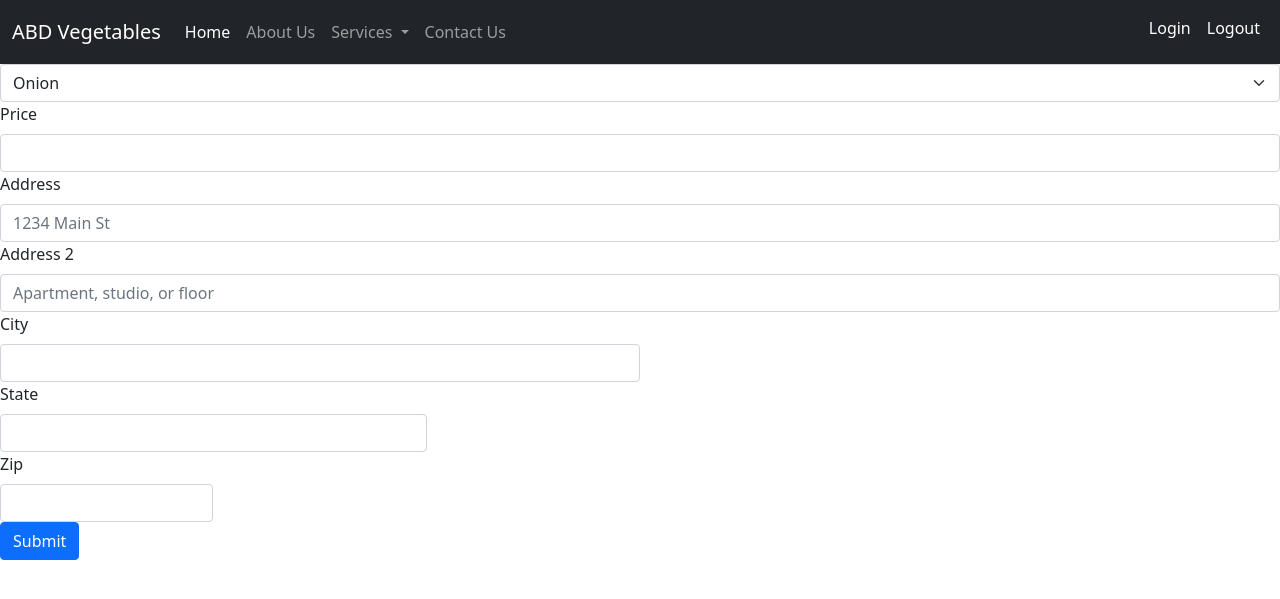
After one commit to Tanuj1789/abdveg, a Django app: page /sellVeg in a window 1280 px wide. The commit adds this page. Shown: the top 599 px of the page. Run offline with Django 3.2, Linux system fonts and the light colour scheme; a user stored in the database is signed in; some libraries are stand-ins or nearby versions.

Commit message:
created sell page

```diff
--- a/abdveggies/settings.py
+++ b/abdveggies/settings.py
@@ -156,7 +156,7 @@ SOCIALACCOUNT_PROVIDERS = {
     }
 }
 
-SITE_ID = 4
+SITE_ID = 3
 
 LOGIN_REDIRECT_URL = '/'
 LOGOUT_REDIRECT_URL = '/'
--- a/mart/admin.py
+++ b/mart/admin.py
@@ -1,5 +1,6 @@
 from django.contrib import admin
 from mart.models import Contact
-
+from mart.models import SellVeg
 # Register your models here.
 admin.site.register(Contact)
+admin.site.register(SellVeg)
--- a/mart/urls.py
+++ b/mart/urls.py
@@ -9,6 +9,7 @@ urlpatterns = [
     path("service",views.service, name="service"),
     path("contact",views.contact, name="contact"),
     path("login",views.login, name="login"),
+    path("sellVeg",views.sellVeg, name="sellVeg"),
     path('logout/', LogoutView.as_view()),
 
 ]
--- a/mart/views.py
+++ b/mart/views.py
@@ -1,6 +1,6 @@
 from datetime import datetime
 from django.shortcuts import render,HttpResponse
-from mart.models import Contact
+from mart.models import Contact,SellVeg
 from datetime import datetime
 from django.contrib import messages
 import logging
@@ -37,3 +37,24 @@ def contact(request):
 
 def login(request):
     return render(request,'../templates/login.html')
+
+def sellVeg(request):
+    current_user = request.user
+
+    if current_user.id==None:
+        return render(request,'../templates/login.html')
+    else:
+        if request.method == "POST":
+            email= current_user.email
+            print(current_user.email)
+            name= request.POST.get('name')
+            price= request.POST.get('price')
+            addr= request.POST.get('addr')
+            addr1= request.POST.get('addr1')
+            city= request.POST.get('city')
+            state= request.POST.get('state')
+            zip= request.POST.get('zip')
+            sellveg= SellVeg(email=email,name=name,price=price,addr=addr,addr1=addr1,city=city,state=state,zip=zip)
+            sellveg.save()
+            messages.success(request, 'Your vegetables have been added!')
+        return render(request,'../templates/sellVeg.html')
--- a/templates/base.html
+++ b/templates/base.html
@@ -36,7 +36,7 @@
           </a>
           <ul class="dropdown-menu" aria-labelledby="navbarDropdown">
             <li><a class="dropdown-item" href="/service">Buy Vegetables</a></li>
-            <li><a class="dropdown-item" href="/sellVegetables">Sell Vegetables</a></li>
+            <li><a class="dropdown-item" href="/sellVeg">Sell Vegetables</a></li>
             <li><hr class="dropdown-divider"></li>
             <li><a class="dropdown-item" href="/advancedBooking">Advance Booking</a></li>
           </ul>
--- /dev/null
+++ b/templates/sellVeg.html
@@ -0,0 +1,46 @@
+{% extends 'base.html' %}
+
+{% block title %}Sell Vegetables{% endblock title %}
+
+{% block body %}
+
+<form method="post" action="/sellVeg">
+{% csrf_token %}
+  <div class="col-md-12">
+    <select class="form-select" name="name" aria-label="Default select example">
+    <option value="onion">Onion</option>
+    <option value="tomato">Tomato</option>
+    <option value="lettuce">Lettuce</option>
+  </select>
+  </div>
+  <div class="col-md-12">
+    <label for="inputPassword4" class="form-label">Price</label>
+    <input type="number" class="form-control" name="price" >
+  </div>
+
+  <div class="col-12">
+    <label for="inputAddress" class="form-label">Address</label>
+    <input type="text" class="form-control" name="addr" placeholder="1234 Main St">
+  </div>
+  <div class="col-12">
+    <label for="inputAddress2" class="form-label">Address 2</label>
+    <input type="text" class="form-control" name="addr1"placeholder="Apartment, studio, or floor">
+  </div>
+  <div class="col-md-6">
+    <label for="inputCity" class="form-label">City</label>
+    <input type="text" class="form-control" name="city">
+  </div>
+  <div class="col-md-4">
+    <label for="inputState" class="form-label">State</label>
+    <input type="text" class="form-control" name="state">
+  </div>
+  <div class="col-md-2">
+    <label for="inputZip" class="form-label">Zip</label>
+    <input type="text" class="form-control" name="zip">
+  </div>
+  <div class="col-12">
+    <button type="submit" class="btn btn-primary">Submit</button>
+  </div>
+</form>
+
+{% endblock body %}
```
Also changed, not shown: mart/models.py (+14 -0 lines), templates/login.html (+20 -5 lines), db.sqlite3, mart/migrations/0002_sellveg.py (added).
